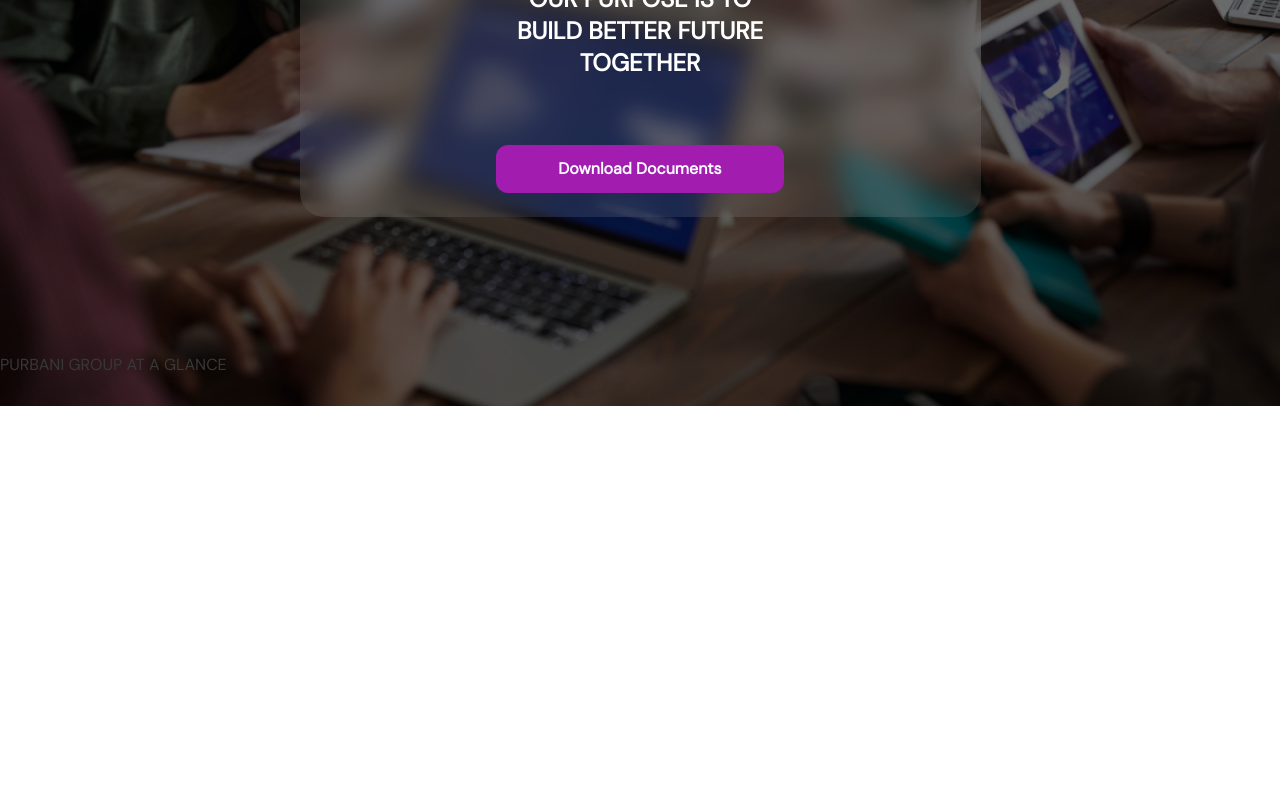
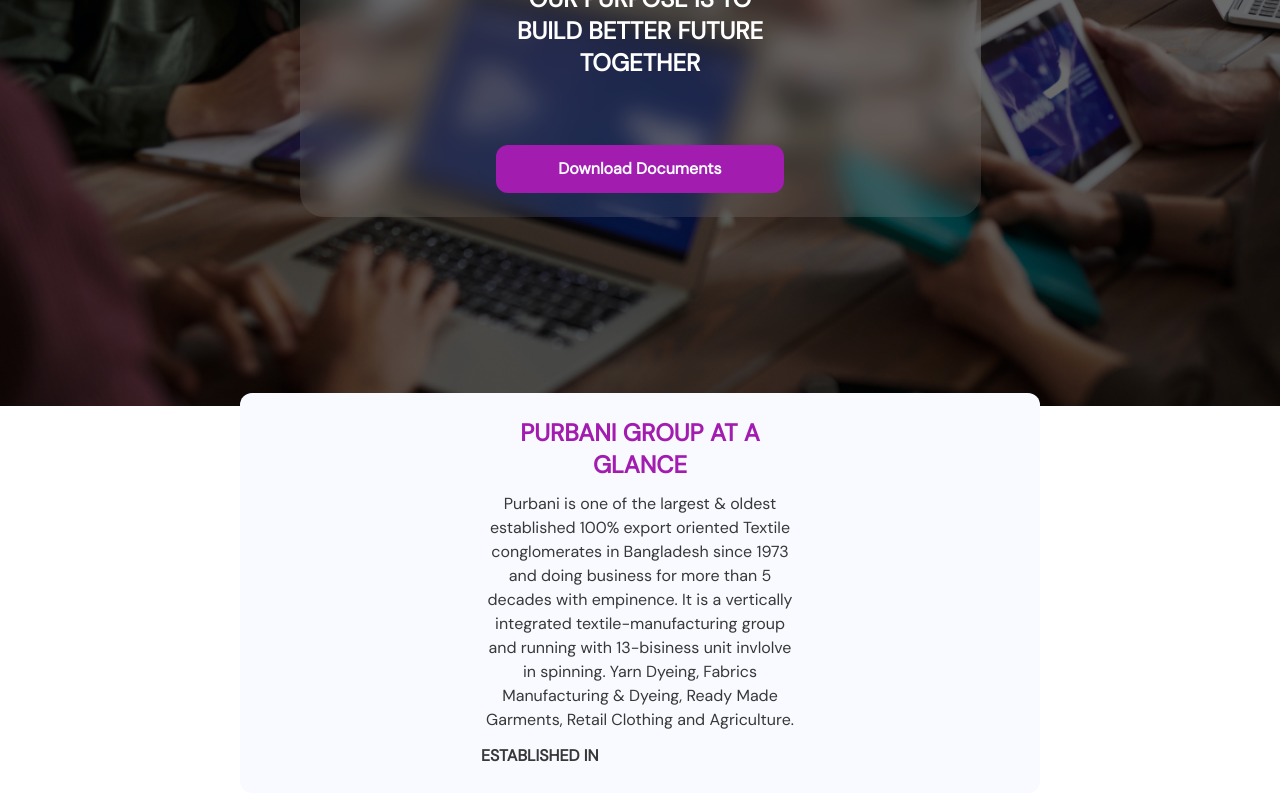
Before and after one commit to ImranAhmed26/purbaniDMS, a Next.js app: page / in a window 1280 px wide. Shown: the part 394-1194 px from the top of the page. Before the commit the page ends 800 px from the top, so only its background shows below. Built offline with nearby package versions, Linux system fonts and the light colour scheme.

Commit message:
small changes

```diff
--- a/components/GlanceCard.js
+++ b/components/GlanceCard.js
@@ -2,9 +2,18 @@
 
 const GlanceCard = () => {
  return (
-  <div classname="flex w-full justify-center px-90 p-10">
-    <div classname="text-2xl text-white font-extrabold w-64 text-center">PURBANI GROUP AT A GLANCE</div>
-
+  <div className="flex w-full justify-center my-24 font-extrabold px-60 p-10">
+    <div className="flex flex-col justify-between py-6 h-[400px] w-[1200px] bg-color_white rounded-xl px-60 p-10">
+    <div className="text-2xl text-fuchsia-700 font-extrabold w-auto text-center">PURBANI GROUP AT A GLANCE</div>
+    <div className="text-base text-inherit font-normal w-auto text-center">Purbani is one of the largest & oldest established 100% export oriented Textile conglomerates in Bangladesh since 1973 and doing business for more than 5 decades with empinence. It is a vertically integrated textile-manufacturing group and running with 13-bisiness unit invlolve in spinning. Yarn Dyeing, Fabrics Manufacturing & Dyeing, Ready Made Garments, Retail Clothing and Agriculture. </div>
+    <div>
+      <table>
+        <tr>
+          <th>ESTABLISHED IN</th>
+        </tr>
+      </table>
+    </div>
+    </div>
   </div>
  )
 }
--- a/pages/index.js
+++ b/pages/index.js
@@ -8,7 +8,7 @@
   return (
     <div className="">
       <Head>
-        <title>Create Next App</title>
+        <title>Purbani Document Management System</title>
         <meta name="description" content="Generated by create next app" />
         <link rel="icon" href="/favicon.ico" />
       </Head>
```
